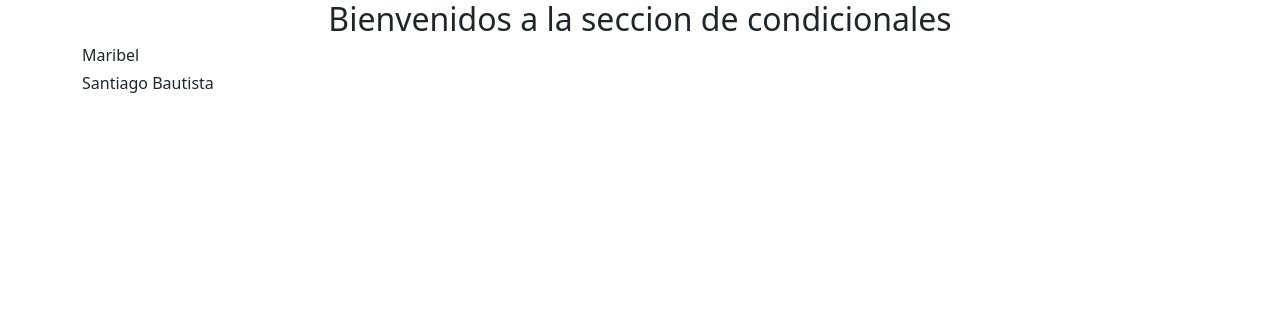
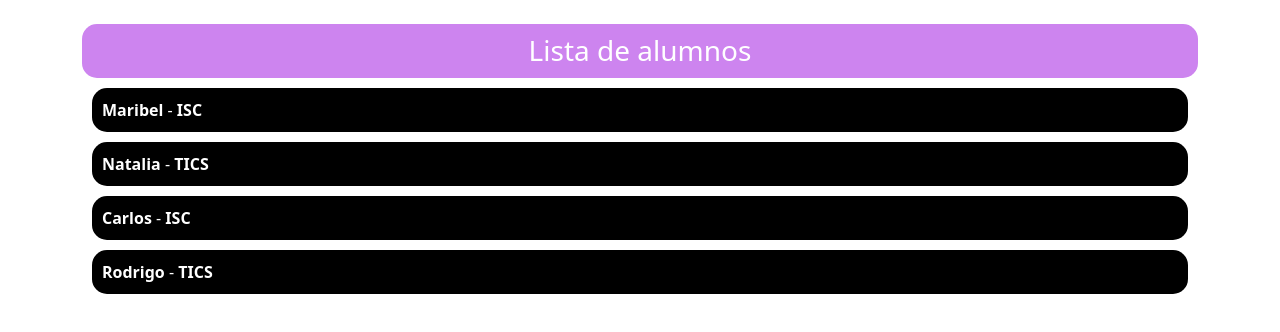
Before and after one commit to santiagomary1004/constantesVue_Maribel, a Vue app: page / in a window 1280 px wide. Shown: the top 332 px of the page. Built offline with nearby package versions, Linux system fonts and the light colour scheme.

Commit message:
Modificando recorrido

```diff
--- a/src/App.vue
+++ b/src/App.vue
@@ -1,10 +1,11 @@
 <script setup>
 import HelloWorld from './components/HelloWorld.vue'
+import recorrido from './components/recorrido.vue';
 </script>
 
 <template>
-
-  <HelloWorld msg="Vite + Vue" />
+  <!-- <HelloWorld msg="Vite + Vue" /> -->
+   <recorrido/>
 </template>
 
 <style scoped>
--- a/src/components/recorrido.vue
+++ b/src/components/recorrido.vue
@@ -0,0 +1,50 @@
+<script>
+    export default {
+        data(){
+            return{
+                //DATOS DE ALUMNOS
+                alumnos:[
+                    {nc:12345, nombre: 'Maribel', carrera:'ISC'},
+                    {nc:12345, nombre: 'Natalia', carrera:'TICS'},
+                    {nc:12345, nombre: 'Carlos', carrera:'ISC'},
+                    {nc:12345, nombre: 'Rodrigo', carrera:'TICS'},
+
+                ]
+            }
+        }
+    }
+</script>
+
+<template>
+<div class="container">
+    <h3 class="mt-4">Lista de alumnos</h3>
+    <ul>
+        <li v-for="alumno in alumnos" :key="alumno.nc">
+            <strong>{{ alumno.nombre }} </strong> -
+            <strong>{{ alumno.carrera }} </strong>
+
+        </li>
+    </ul>
+</div>
+</template>
+<style>
+h3{
+    color:white;
+    background-color: rgb(205, 132, 239);
+    border-radius: 15px;
+    padding: 10px;
+    text-align: center;
+}
+ul{
+    list-style-type: none;
+    padding: 0px;
+}
+li{
+    color:white;
+    background-color: black;
+    border-radius: 15px;
+    padding:10px;
+    margin: 10px;
+    text-align:justify;
+}
+</style>
```
